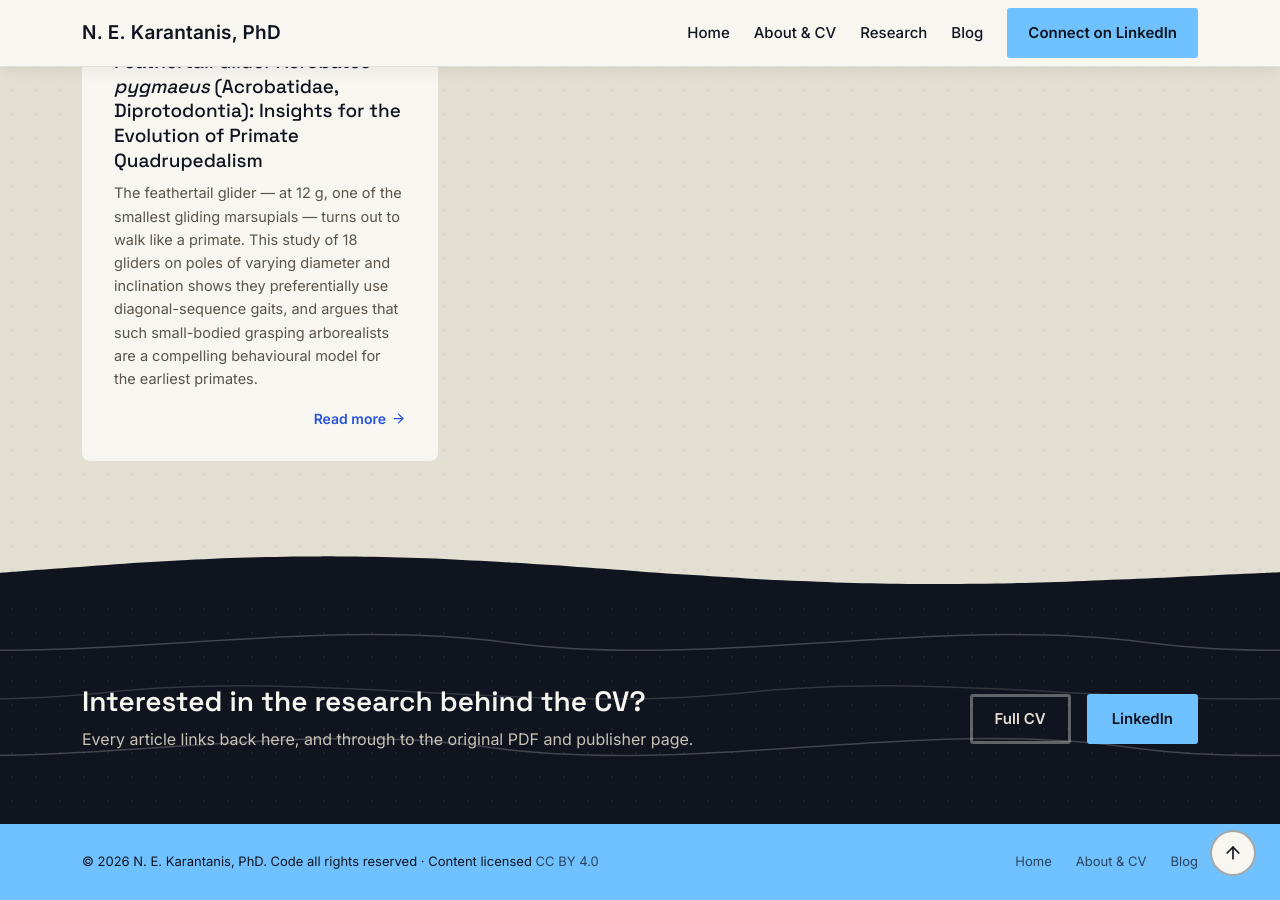
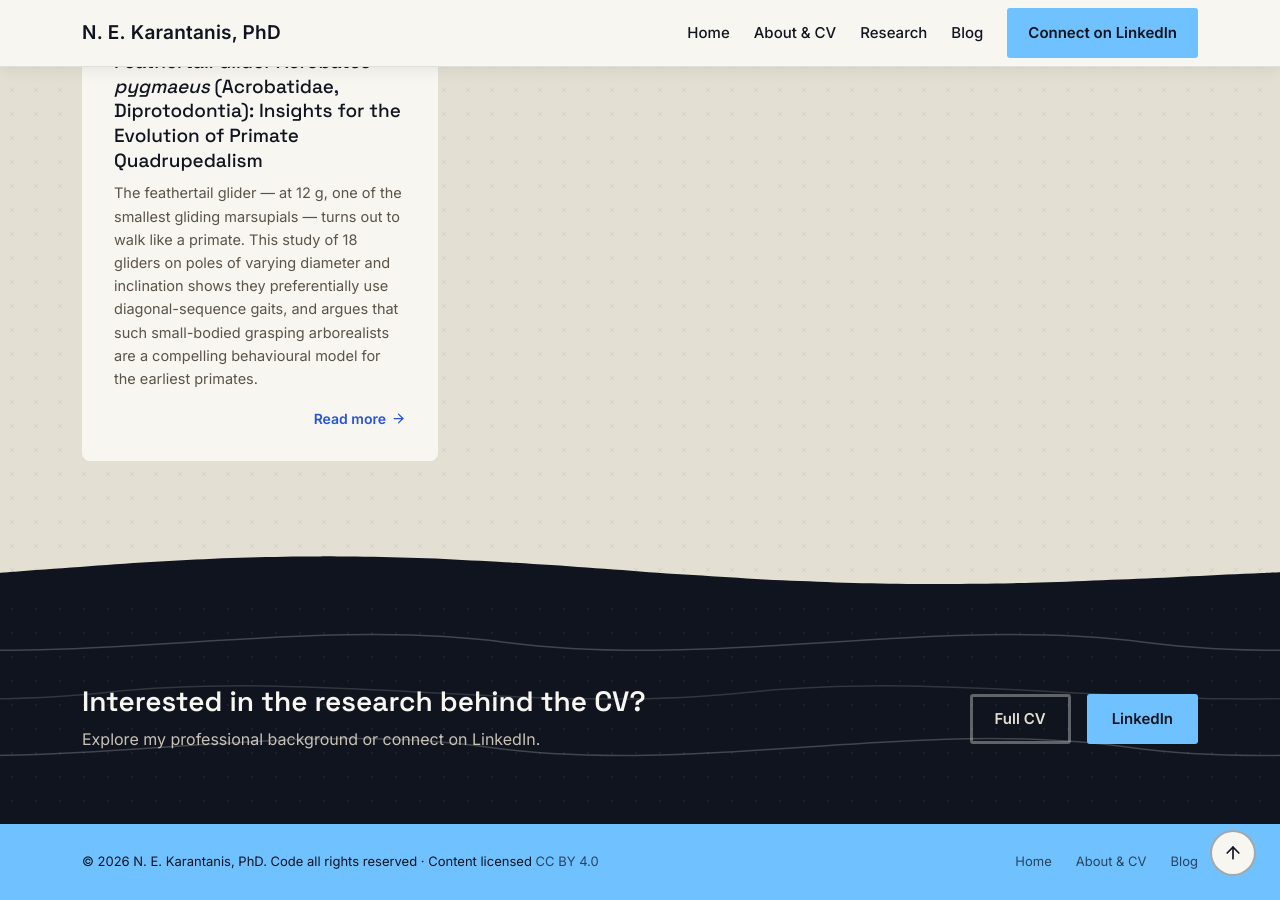
Before and after one commit to Eneekay/nekarantanis, a Jekyll site: the page built from Publications.html, in a window 1280 px wide and 900 px high, scrolled down 2658 px. Built offline with Jekyll 4.4.1, drawn with Linux system fonts in a browser that asks for light colours.

Commit message:
Reword Research CTA copy
Change the closing CTA line to 'Explore my professional background or connect
on LinkedIn.'

Co-Authored-By: Claude Opus 4.8 <noreply@anthropic.com>
Claude-Session: https://claude.ai/code/session_01Try4ceEMfUR9VVUwf3qckp

```diff
--- a/Publications.html
+++ b/Publications.html
@@ -163,7 +163,7 @@ title: Publications
     <div class="row align-items-center g-4">
       <div class="col-lg-8">
         <h2 class="fs-28 fw-semibold text-c4 mb-2 typewriter--on-dark" data-typewriter>Interested in the research behind the CV?</h2>
-        <p class="fs-16 text-cream mb-0">Every article links back here, and through to the original PDF and publisher page.</p>
+        <p class="fs-16 text-cream mb-0">Explore my professional background or connect on LinkedIn.</p>
       </div>
       <div class="col-lg-4 d-flex flex-lg-row flex-column gap-3 justify-content-lg-end">
         <a href="About.html" class="btn-nk btn-nk-outline">Full CV</a>
```
